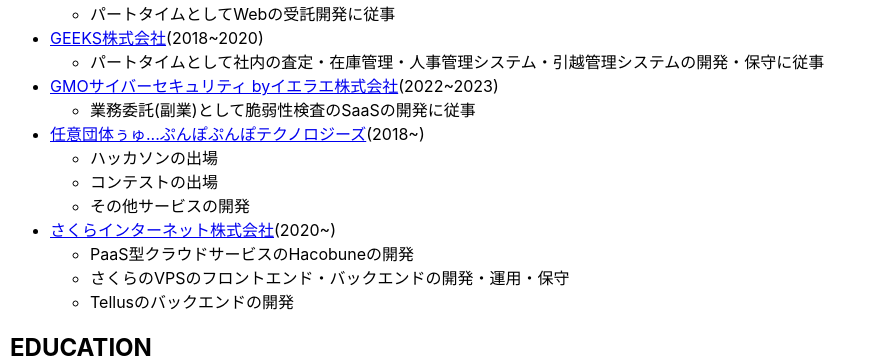
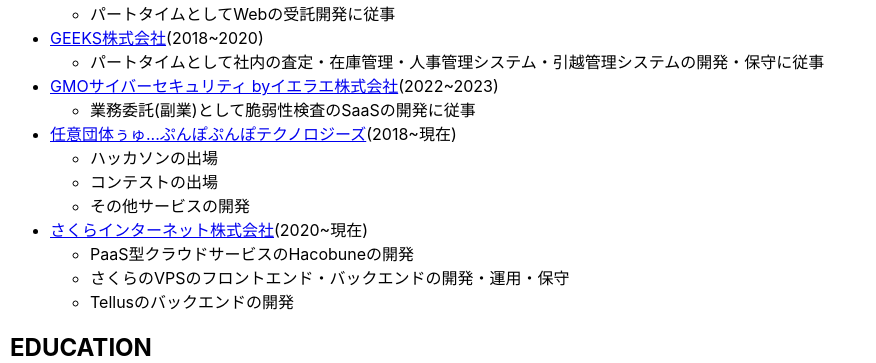
Before and after one commit to tyokinuhata/tyokinuhata.github.io, a React (Create React App) app: page / in a window 1280 px wide. Shown: the part 867-1230 px from the top of the page, without its empty margins (0-876 px from the left). Built offline with nearby package versions, Linux system fonts and the light colour scheme.

Commit message:
Modify experiences

```diff
--- a/src/App.tsx
+++ b/src/App.tsx
@@ -62,7 +62,7 @@
           return (
             <li key={experience.name}>
               <a href={experience.url} target="_blank" rel="noreferrer noopener">{experience.name}</a>
-              ({experience.begin}~{experience.end})
+              ({experience.begin}~{experience.end ?? "現在"})
               <ul>
                 {experience.desc.map((desc: string): React.ReactElement => {
                   return (<li key={desc}>{desc}</li>)
```
